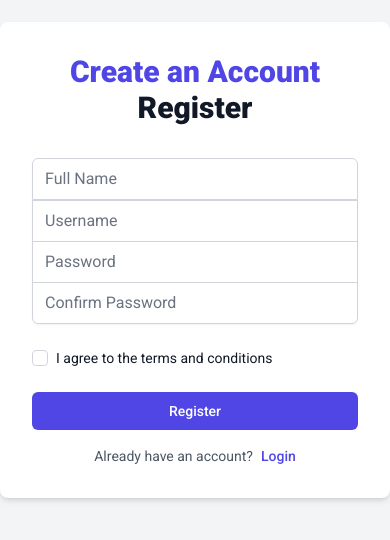
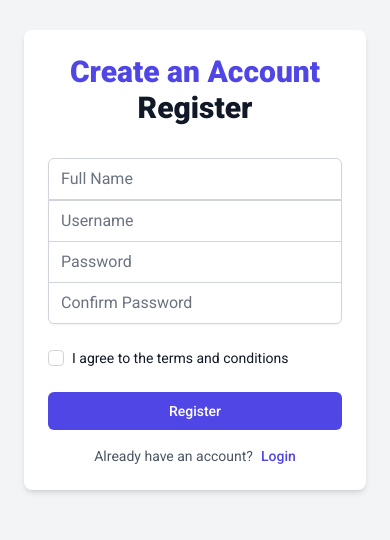
Before and after one commit to defuj/auth-qr, a Vue app: page /register in a window 390 px wide. Shown: the part 162-702 px from the top of the page. Built offline with nearby package versions, Linux system fonts and the light colour scheme; what encrypt-storage would draw is missing.

Commit message:
refactor Auth.vue to GenerateQr.vue, update routing and styles, and enhance layout responsiveness

```diff
--- a/src/assets/css/style.css
+++ b/src/assets/css/style.css
@@ -843,6 +843,10 @@ body {
   margin: 0.5rem;
 }
 
+.m-6 {
+  margin: 1.5rem;
+}
+
 .mx-auto {
   margin-left: auto;
   margin-right: auto;
@@ -1001,6 +1005,10 @@ body {
 
 .max-w-md {
   max-width: 28rem;
+}
+
+.max-w-full {
+  max-width: 100%;
 }
 
 .flex-1 {
@@ -1686,3 +1694,17 @@ body {
     line-height: 1.25rem;
   }
 }
+
+@media (min-width: 768px) {
+  .md\:m-0 {
+    margin: 0px;
+  }
+
+  .md\:max-w-md {
+    max-width: 28rem;
+  }
+
+  .md\:p-8 {
+    padding: 2rem;
+  }
+}
--- a/src/router/index.ts
+++ b/src/router/index.ts
@@ -1,9 +1,9 @@
 import { createRouter, createWebHistory } from 'vue-router'
-import Auth from '@/views/Auth.vue'
 import NotSupported from '@/views/NotSupported.vue'
 import Scan from '@/views/Scan.vue'
 import Login from '@/views/Login.vue'
 import Register from '@/views/Register.vue'
+import GenerateQr from '@/views/GenerateQr.vue'
 
 const router = createRouter({
   history: createWebHistory(import.meta.env.BASE_URL),
@@ -19,9 +19,9 @@ const router = createRouter({
       component: NotSupported
     },
     {
-      path: '/auth',
-      name: 'auth',
-      component: Auth
+      path: '/qr',
+      name: 'Generate QR',
+      component: GenerateQr
     },
     {
       path: '/scan',
--- a/src/views/Auth.vue
+++ b/src/views/GenerateQr.vue
@@ -63,6 +63,11 @@ const connectWebsocket = (token: string, channel_name: string) => {
   sub
     .on('publication', function (ctx) {
       console.log('Received publish', ctx)
+      if (ctx.data?.event) {
+        if (ctx.data?.event === 'qrscan') {
+          getJWT(qrData.value)
+        }
+      }
     })
     .on('subscribing', function (ctx) {
       console.log(`Subscribing to channel`, ctx)
@@ -77,46 +82,6 @@ const connectWebsocket = (token: string, channel_name: string) => {
       console.log(`error`, ctx)
     })
     .subscribe()
-
-  // const sub = centrifuge.newSubscription(channel_name)
-  // sub.on('publication', (data) => {
-  //   // getJWT(data.data.uuid)
-  //   console.log('Publication', data)
-  // })
-  // // Listen and handle events
-  // centrifuge.on('connected', (context) => {
-  //   console.log('Connected to WebSocket', context)
-  // })
-
-  // centrifuge.on('disconnected', (context) => {
-  //   console.log('Disconnected from WebSocket', context)
-  // })
-
-  // centrifuge.on('message', (message) => {
-  //   console.log('Received message', message)
-  // })
-
-  // centrifuge.on('publication', (message) => {
-  //   console.log('Received publish', message)
-  // })
-
-  // centrifuge.on('join', (message) => {
-  //   console.log('User joined', message)
-  // })
-
-  // centrifuge.on('leave', (message) => {
-  //   console.log('User left', message)
-  // })
-
-  // centrifuge.on('subscribed', (context) => {
-  //   console.log('Subscribed to channel', context)
-  // })
-
-  // centrifuge.on('unsubscribed', (context) => {
-  //   console.log('Unsubscribed from channel', context)
-  // })
-
-  // centrifuge.connect()
 }
 
 const getJWT = async (uuid: string) => {
@@ -163,10 +128,10 @@ onMounted(async () => {
   await requestQRData()
     .then((res) => {
       if (import.meta.env.DEV) {
-        const uuid = '7bc8e087-797b-4b17-a479-3a249b6759e1'
+        const uuid = 'dbb62d54-3e53-4f6d-8f37-18a2ae1f4898'
         const websocket_token =
-          'eyJhbGciOiJIUzI1NiIsInR5cCI6IkpXVCJ9.eyJleHAiOjE3Mzk0NTU1NzQsInN1YiI6Ilx0In0.bKKUKe4I3OZoUKXUOhnqd07jVEwioJdN20JFGDbqJro'
-        const channel_name = 'user:9'
+          'eyJhbGciOiJIUzI1NiIsInR5cCI6IkpXVCJ9.eyJleHAiOjE3MzY5NTM2OTgsInN1YiI6InB1YmxpYzozMyJ9.tjTvG7Ftj3xUFTIU9BDEAxfw1GqLMjFks18wgZBFuuQ'
+        const channel_name = 'public:33'
 
         qrData.value = uuid
         connectWebsocket(websocket_token, channel_name)
--- a/src/views/Login.vue
+++ b/src/views/Login.vue
@@ -1,7 +1,9 @@
 <!-- filepath: /Users/defuj/Developments/Website/vuejs/auth-qr/src/views/Login.vue -->
 <template>
   <div class="flex items-center justify-center min-h-screen bg-gray-100">
-    <div class="w-full max-w-md p-8 space-y-8 bg-white rounded-lg shadow-md">
+    <div
+      class="w-full max-w-full p-6 m-6 space-y-8 bg-white rounded-lg shadow-md md:max-w-md md:p-8 md:m-0"
+    >
       <div>
         <h2 class="text-3xl font-extrabold text-center text-gray-900">
           <span class="block text-indigo-600">Welcome Back!</span>
--- a/src/views/Register.vue
+++ b/src/views/Register.vue
@@ -1,7 +1,9 @@
 <!-- filepath: /Users/defuj/Developments/Website/vuejs/auth-qr/src/views/Register.vue -->
 <template>
   <div class="flex items-center justify-center min-h-screen bg-gray-100">
-    <div class="w-full max-w-md p-8 space-y-8 bg-white rounded-lg shadow-md">
+    <div
+      class="w-full max-w-full p-6 m-6 space-y-8 bg-white rounded-lg shadow-md md:max-w-md md:p-8 md:m-0"
+    >
       <div>
         <h2 class="text-3xl font-extrabold text-center text-gray-900">
           <span class="block text-indigo-600">Create an Account</span>
```
